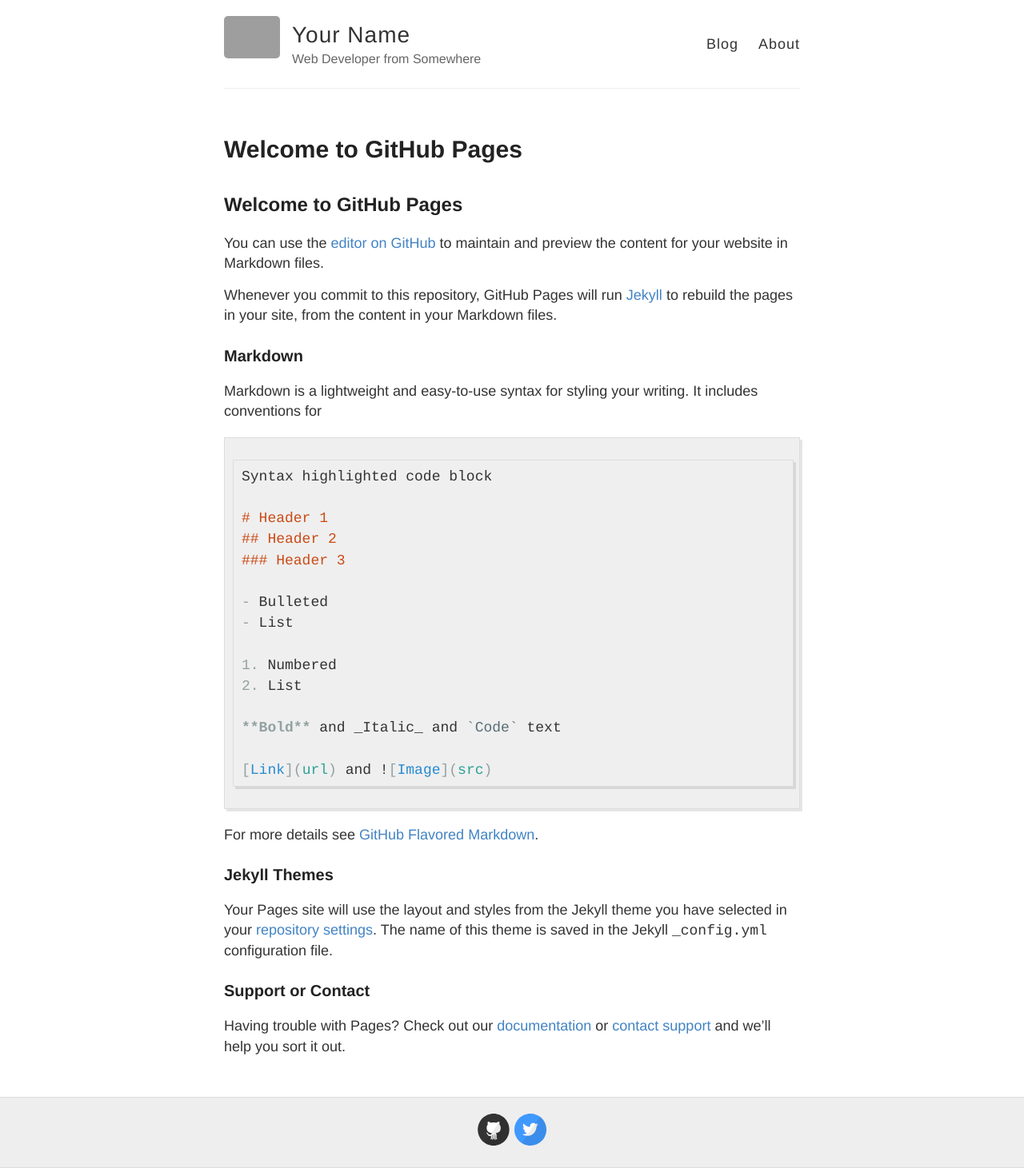
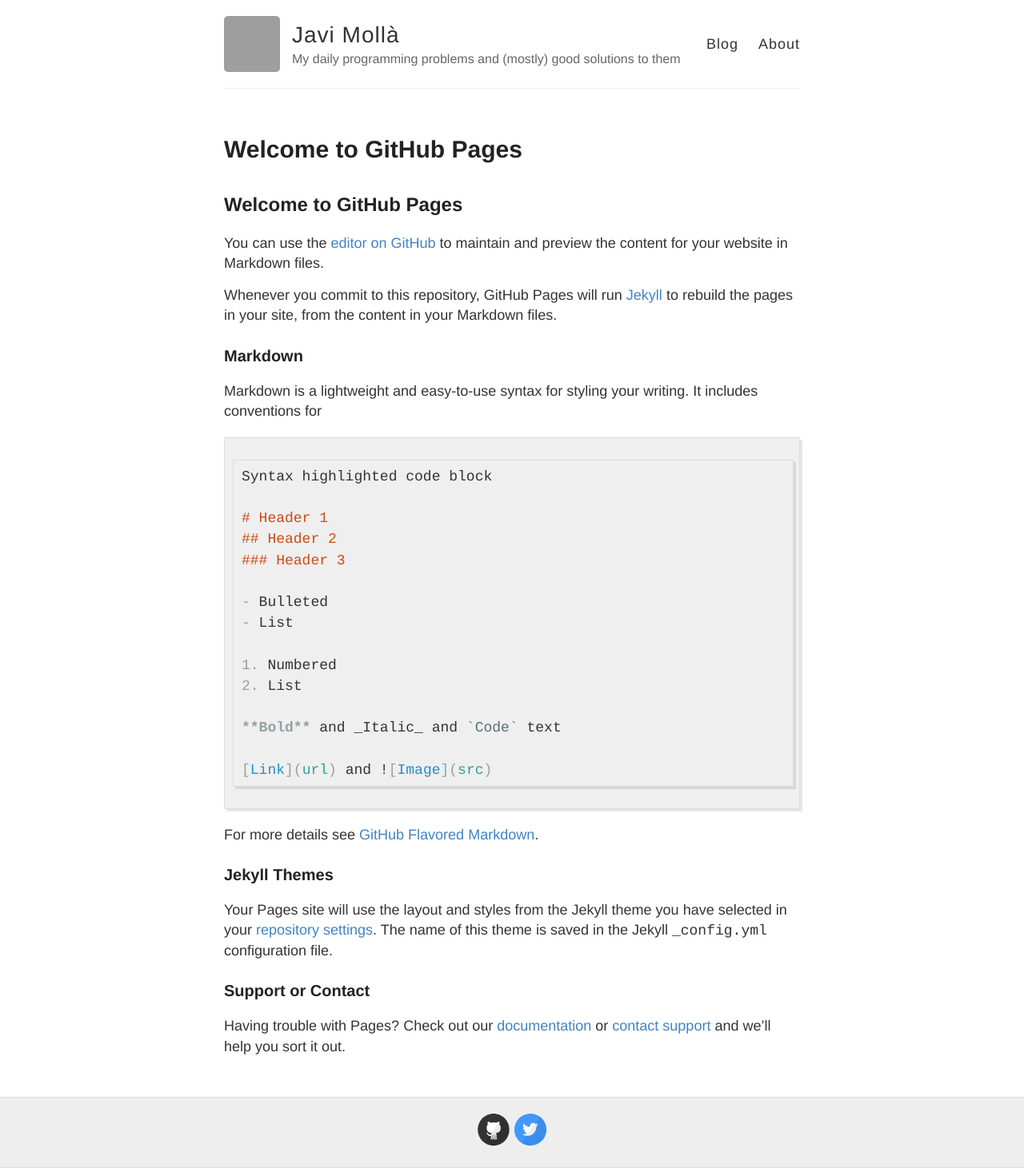
Before and after one commit to jmolla31/jmolla31.github.io, a Jekyll site: the page built from index.md, in a window 1280 px wide. Shown: the whole page at 80% size. Built offline with Jekyll 4.4.1, drawn with Linux system fonts in a browser that asks for light colours; our own code applies the rules of GitHub Pages for plain Markdown files; grey boxes are pictures that could not be loaded.

Commit message:
Update _config.yml

```diff
--- a/_config.yml
+++ b/_config.yml
@@ -3,13 +3,13 @@
 #
 
 # Name of your site (displayed in the header)
-name: Your Name
+name: Javi Mollà
 
 # Short bio or description (displayed in the header)
-description: Web Developer from Somewhere
+description: My daily programming problems and (mostly) good solutions to them
 
 # URL of your avatar or profile pic (you could use your GitHub profile pic)
-avatar: https://raw.githubusercontent.com/barryclark/jekyll-now/master/images/jekyll-logo.png
+avatar: https://avatars3.githubusercontent.com/u/33100083
 
 #
 # Flags below are optional
@@ -41,7 +41,7 @@ google_analytics:
 
 # Your website URL (e.g. http://barryclark.github.io or http://www.barryclark.co)
 # Used for Sitemap.xml and your RSS feed
-url:
+url: http://jmolla31.github.io
 
 # If you're hosting your site at a Project repository on GitHub pages
 # (http://yourusername.github.io/repository-name)
```
